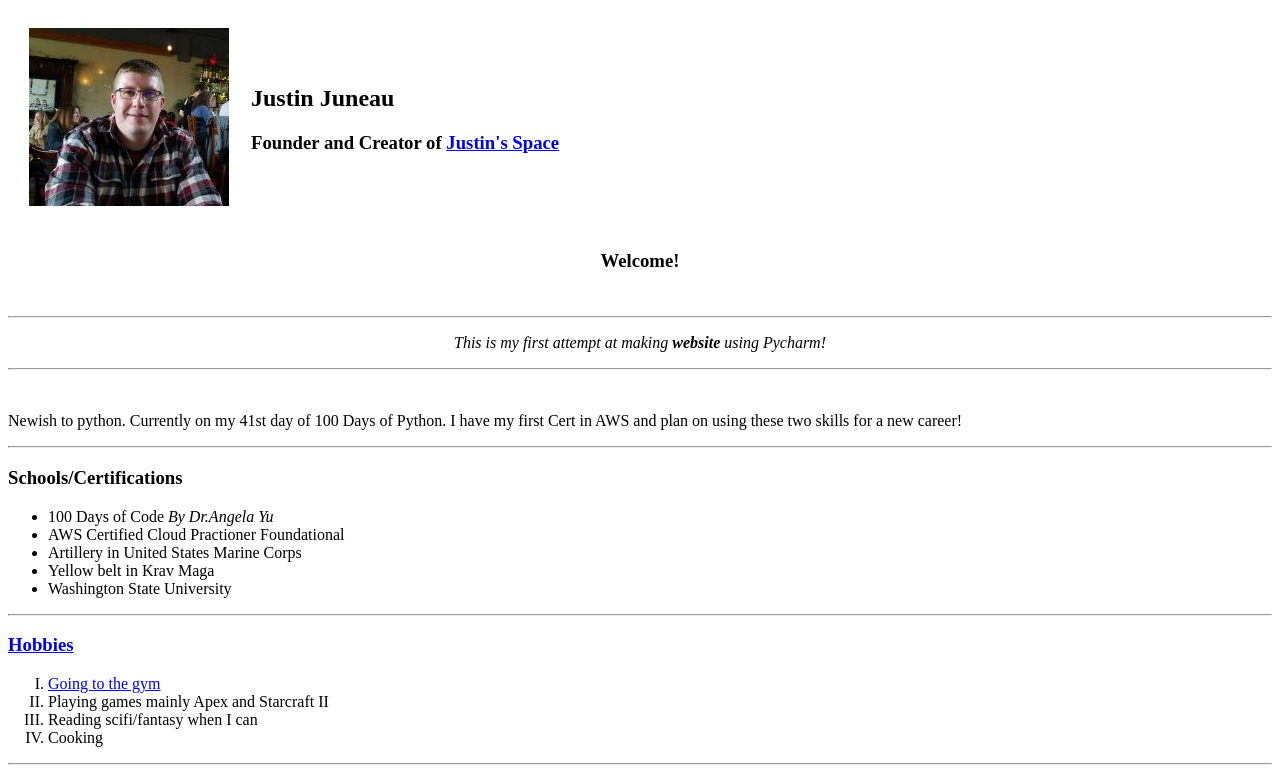
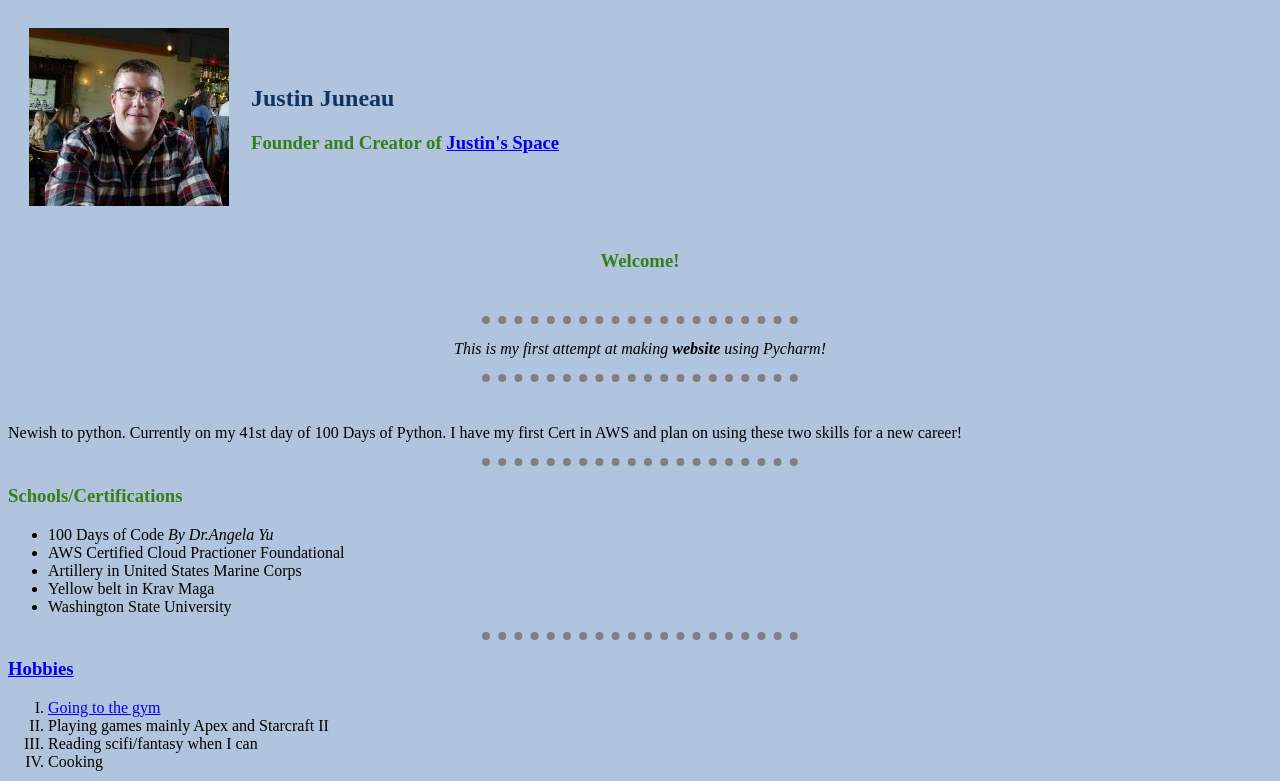
Before and after one commit to Jman-code/cv, a plain HTML site: page index.html in a window 1280 px wide. Shown: the part 74-855 px from the top of the page. Drawn offline with Linux system fonts and the light colour scheme; the site is published under a folder, as on GitHub Pages, so addresses that start at the root find nothing.

Commit message:
Update index.html

```diff
--- a/index.html
+++ b/index.html
@@ -3,7 +3,7 @@
 <head>
     <meta charset="UTF-8">
     <title>Justin's Personal Site</title>
-    <link href="/css/style.css" rel="stylesheet">
+    <link href="style.css" rel="stylesheet">
 </head>
 <body>
     <h1 style="text-align:center;">🤓 Hello World 🤓</h1>
```
